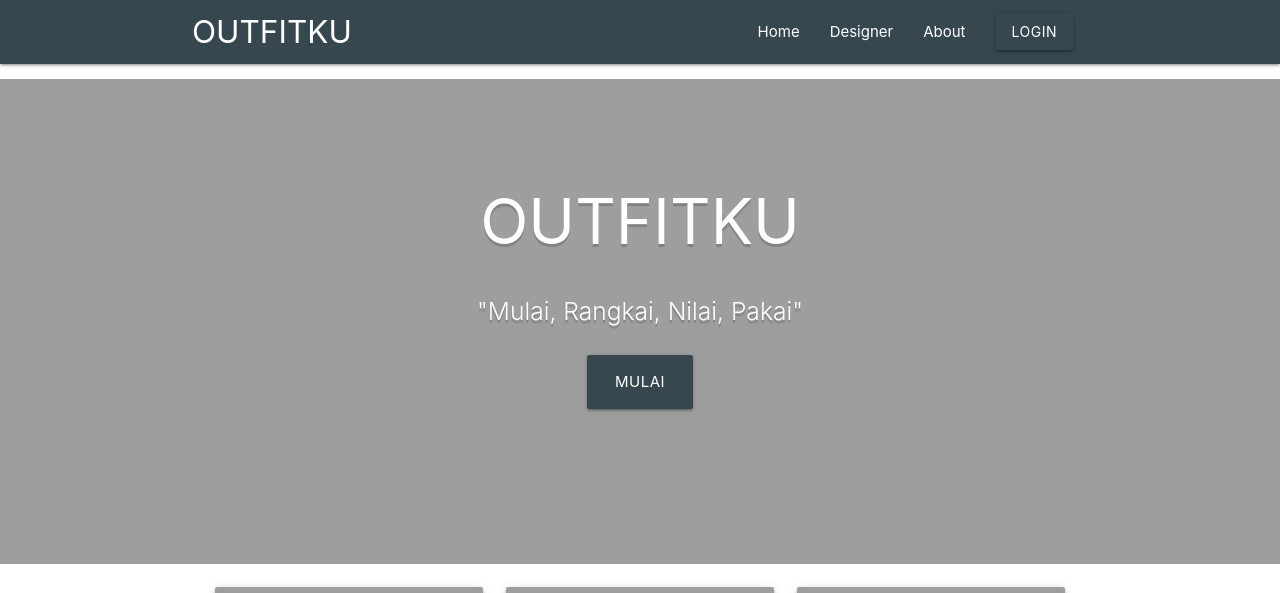
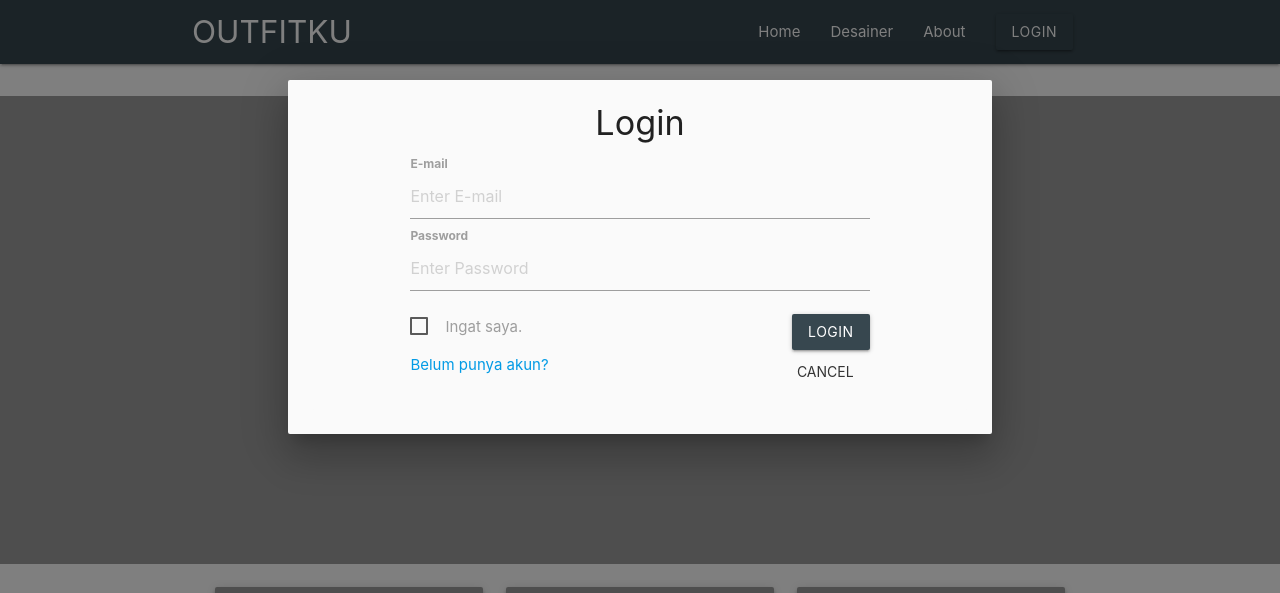
Before and after one commit to josefebrian/outfitku-view, a Node server app: page / in a window 1280 px wide, after a click on "LOGIN". Shown: the top 593 px of the page. Run offline with Node 20, Linux system fonts and the light colour scheme; grey boxes are pictures that could not be loaded.

Commit message:
home view done

```diff
--- a/views/home/home.pug
+++ b/views/home/home.pug
@@ -1,6 +1,7 @@
 html(lang="en")
 head
   include ../includes/head.pug
+  include ../includes/loginmodal.pug
   include ../includes/script.pug
   script(defer src= 'public/js/categoriesInit.js')
   title Document
@@ -32,7 +33,7 @@ body
                   .col.s12.m6.l4
                     .card.z-depth-2
                       .card-image.waves-effect.waves-block.waves-light
-                        img#gambar.activator.responsive-img(src='public/img/site/item3.jpg', alt='Boat', onerror="this.onerror=null;this.src='/public/img/site/noshippic.png';", style='width:100%;height:14.8em;object-fit: cover;')
+                        img#gambar.activator.responsive-img(src=link.imgCDN+'site/thumbs/designer-3.jpg', alt='nopic', onerror="this.onerror=null;this.src='/public/img/site/noshippic.png';", style='width:100%;height:14.8em;object-fit: cover;')
                       .card-content
                         span#nama.card-title.activator.text-darken-4(class='${htmlColor}-text') Jaminan Kualitas
                       .card-reveal
@@ -44,7 +45,7 @@ body
                   .col.s12.s12.m6.l4
                     .card.z-depth-2
                       .card-image.waves-effect.waves-block.waves-light
-                        img#gambar.activator.responsive-img(src='public/img/site/item1.jpg', alt='Boat', onerror="this.onerror=null;this.src='/public/img/site/noshippic.png';", style='width:100%;height:14.8em;object-fit: cover;')
+                        img#gambar.activator.responsive-img(src=link.imgCDN+'site/thumbs/designer-1.jpg', alt='nopic', onerror="this.onerror=null;this.src='/public/img/site/noshippic.png';", style='width:100%;height:14.8em;object-fit: cover;')
                       .card-content
                         span#nama.card-title.activator.text-darken-4(class='${htmlColor}-text') Sesuai Kebutuhan
                       .card-reveal
@@ -56,7 +57,7 @@ body
                   .col.s12.s12.m6.l4
                     .card.z-depth-2
                       .card-image.waves-effect.waves-block.waves-light
-                        img#gambar.activator.responsive-img(src='public/img/site/item2.jpg', alt='Boat', onerror="this.onerror=null;this.src='/public/img/site/noshippic.png';", style='width:100%;height:14.8em;object-fit: cover;')
+                        img#gambar.activator.responsive-img(src=link.imgCDN+'site/thumbs/designer-2.jpg', alt='nopic', onerror="this.onerror=null;this.src='/public/img/site/noshippic.png';", style='width:100%;height:14.8em;object-fit: cover;')
                       .card-content
                         span#nama.card-title.activator.text-darken-4(class='${htmlColor}-text') Navigasi Akurat
                       .card-reveal
@@ -70,6 +71,7 @@ body
       .section.no-pad-bot
         .container
           .row.center
-            h5.header.col.s12.light.dark-text Keperluan komersil maupun pribadi, kami siap membantu anda.
+            h5.header.col.s12.light.white-text(style="text-shadow: 0px 3px 1px #0000002e;") Tuangkan idemu ke dunia nyata melalui desainer pilihanmu.
       .parallax
-        img.responsive-img(src='public/img/site/bg-main2.jpg' alt='Background Image 2')
+        img.responsive-img(src=link.imgCDN+'site/bg-main-4.jpg' alt='Background Image 2')
+    include ../includes/footer.pug
--- /dev/null
+++ b/views/includes/footer.pug
@@ -0,0 +1,31 @@
+footer.page-footer(class= `${colorTheme}`)
+  .container
+    .row
+      .col.l6.s12
+        h5.white-text About Us
+        p.grey-text.text-lighten-4
+          | We are a team of college students working on this project like it&apos;s our full time job. Any amount would help support and continue development on this project and is greatly appreciated.
+      .col.l3.s12
+        h5.white-text Links
+        ul
+          li
+            a.white-text(href='/') Home
+          li
+            a.white-text(href=link.designer) desainer
+          li
+            a.white-text(href=about) About
+      .col.l3.s12
+        h5.white-text Connect
+        ul
+          li
+            a.white-text(href='https://github.com/ijash/') Jastria Rahmat
+          li
+            a.white-text(href='https://github.com/josefebrian') Jose Febrian
+          li
+            a.white-text(href='https://github.com/ijash/sewa-kapal') Project Github
+          li
+            a.white-text(href='https://nodejs.org') Built with Node.js
+  .footer-copyright
+    .container
+      | Made by
+      a.brown-text.text-lighten-3(href='https://github.com/ijash/outfitku') Ijash, Jose
--- a/views/includes/header.pug
+++ b/views/includes/header.pug
@@ -7,9 +7,9 @@
         li
           a.tooltipped(href='/' data-tooltip="Menu utama") Home
         li
-          a.tooltipped(href=kategoriKapal data-tooltip="Temui para desainer yang sesuai dengan kebutuhanmu") Designer
+          a.tooltipped(href=link.designer data-tooltip="Temui para desainer yang sesuai dengan kebutuhanmu") Desainer
         li
-          a.tooltipped(href=about data-tooltip="Kenali kami lebih jauh") About
+          a.tooltipped(href=link.about data-tooltip="Kenali kami lebih jauh") About
         li
           a.waves-effect.waves-light.btn.modal-trigger#authStatus(href='#modal_login' class= `${colorTheme}` ) Login
       ul#nav-mobile.sidenav
@@ -18,8 +18,8 @@
         li
           a(href='/') Home
         li
-          a(href=kategoriKapal) Categories
+          a(href=link.designer) Desainer
         li
-          a(href=about) About
+          a(href=link.about) About
       a.sidenav-trigger(href='#' data-target='nav-mobile')
         i.material-icons menu
--- /dev/null
+++ b/views/includes/loginmodal.pug
@@ -0,0 +1,23 @@
+// Modal Structure
+#modal_login.modal
+  .modal-content
+    h4.header.center.dark-text.text-lighten-2 Login
+    form(action=loginAction, method="post",onsubmit=" loginAction();return false;")
+      .container
+        label(for='uname')
+          b E-mail
+        input(type='text' placeholder='Enter E-mail' name='email' required='')#txt_email
+        label(for='psw')
+          b Password
+        input(type='password' placeholder='Enter Password' name='password' required='')#txt_pw
+        p
+          label
+            input(type="checkbox")#rememberChk
+            span Ingat saya.
+            button(type='submit' class= `${colorTheme}`).waves-light.btn.right Login
+
+
+
+        a(href=registrasi).left Belum punya akun?
+        a.modal-close.waves-effect.waves-light.btn-flat(href='#').right  Cancel
+    .modal-footer
```
Also changed, not shown: routes/auth.js (added, +32 -0 lines).
